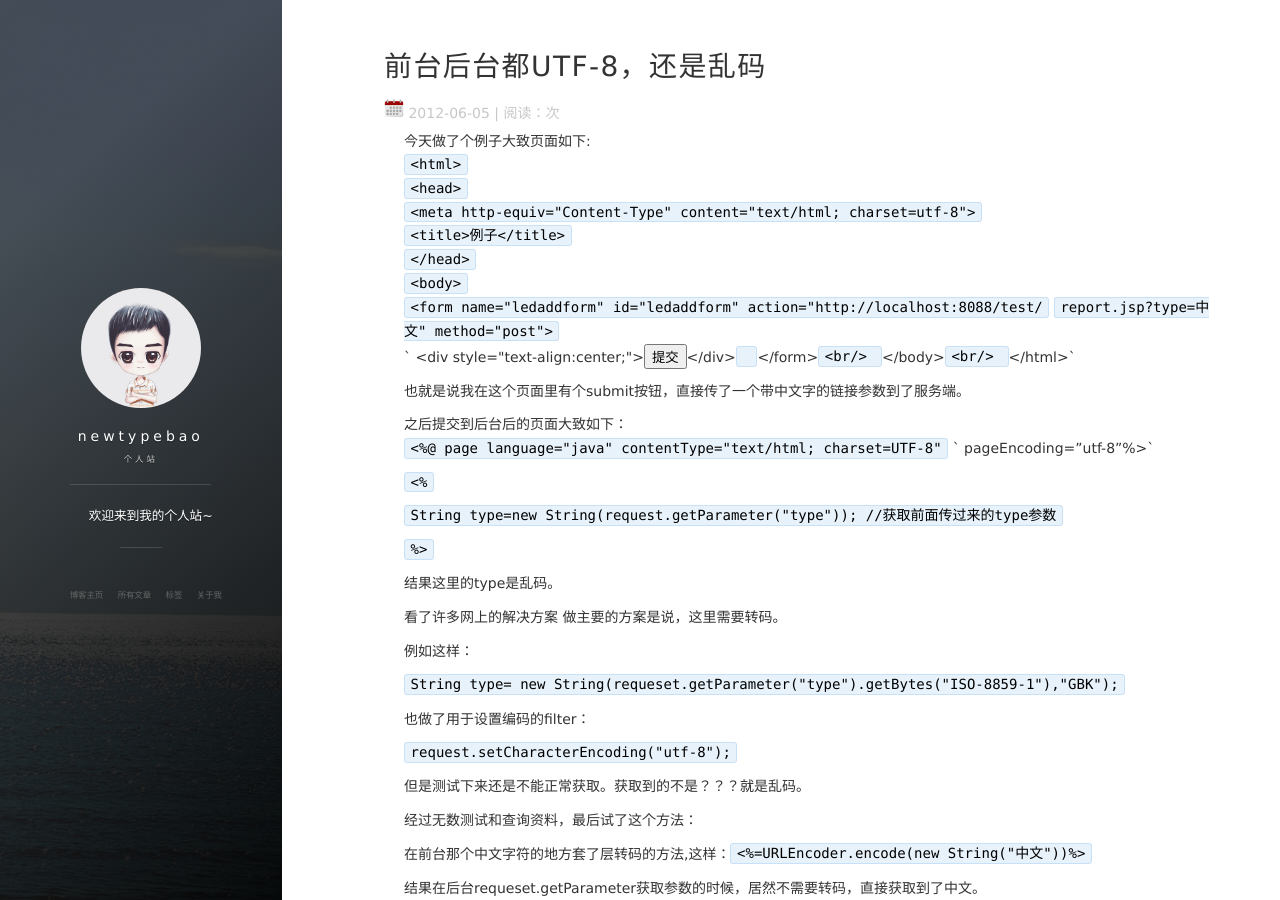
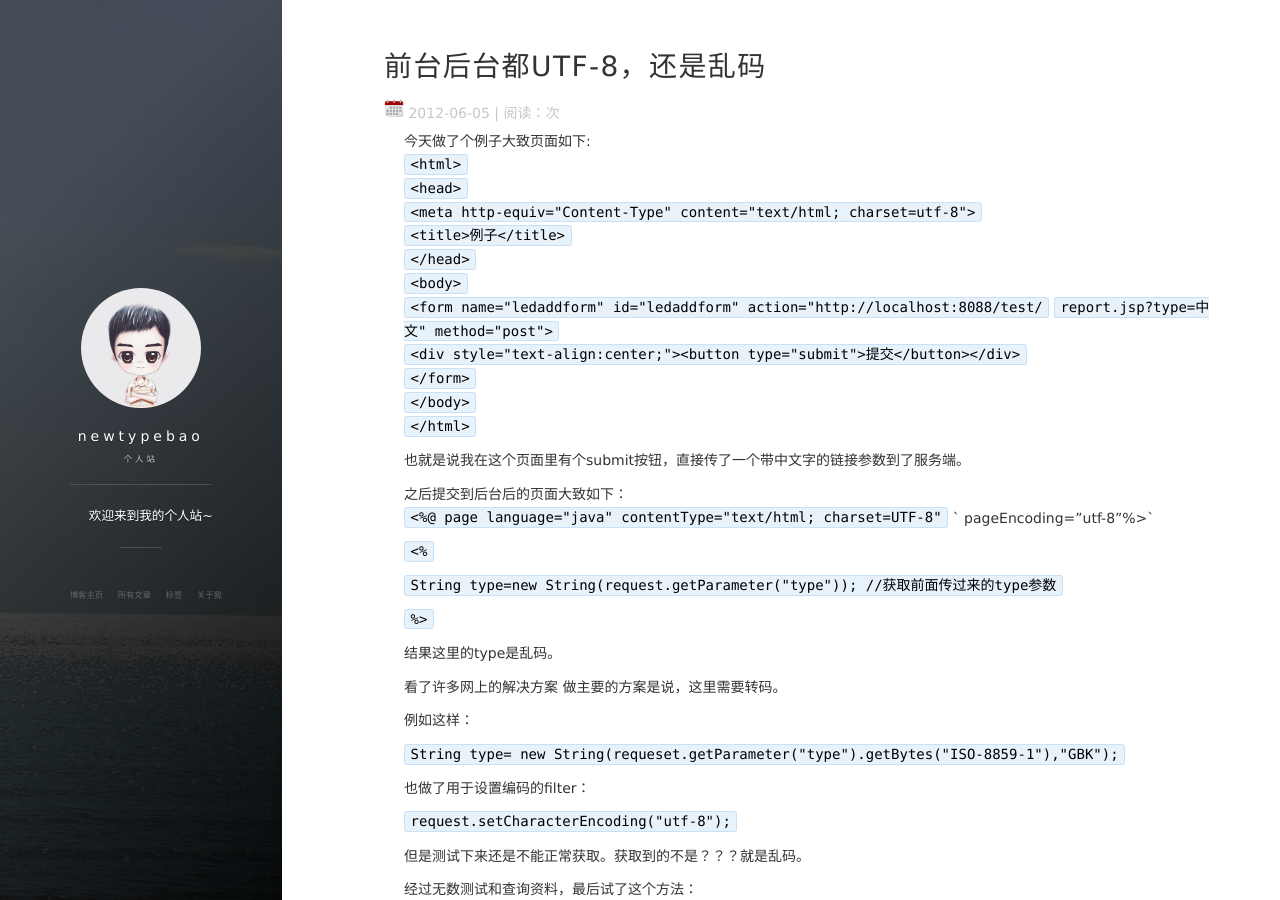
Before and after one commit to newtypebao/newtypebaoblog.github.io, a Jekyll site: the page built from _posts/2012-06-05-前台后台都UTF-8，还是乱码.md, in a window 1280 px wide and 900 px high. Built offline with Jekyll 4.4.1, drawn with Linux system fonts in a browser that asks for light colours; nearby versions of some CDN libraries; comment, search, counter and statistics services are not loaded.

Commit message:
workdiary

```diff
--- a/_posts/2012-06-05-前台后台都UTF-8，还是乱码.md
+++ b/_posts/2012-06-05-前台后台都UTF-8，还是乱码.md
@@ -8,15 +8,15 @@ tag: work diary
 今天做了个例子大致页面如下:<br/>
 `<html>`<br/>
 `<head>`<br/>
- `<meta http-equiv="Content-Type" content="text/html; charset=utf-8">`<br/>
+`<meta http-equiv="Content-Type" content="text/html; charset=utf-8">`<br/>
 `<title>例子</title>`<br/>
 `</head>`<br/>
 `<body>`<br/>
 `<form name="ledaddform" id="ledaddform"  action="http://localhost:8088/test/` `report.jsp?type=中文"  method="post">`<br/>
-`  <div style="text-align:center;"><button type="submit">提交</button></div>`
-` </form>`<br/>
-` </body>`<br/>
-` </html>`<br/>
+`<div style="text-align:center;"><button type="submit">提交</button></div>`<br/>
+`</form>`<br/>
+`</body>`<br/>
+`</html>`<br/>
 
 也就是说我在这个页面里有个submit按钮，直接传了一个带中文字的链接参数到了服务端。
 
```
